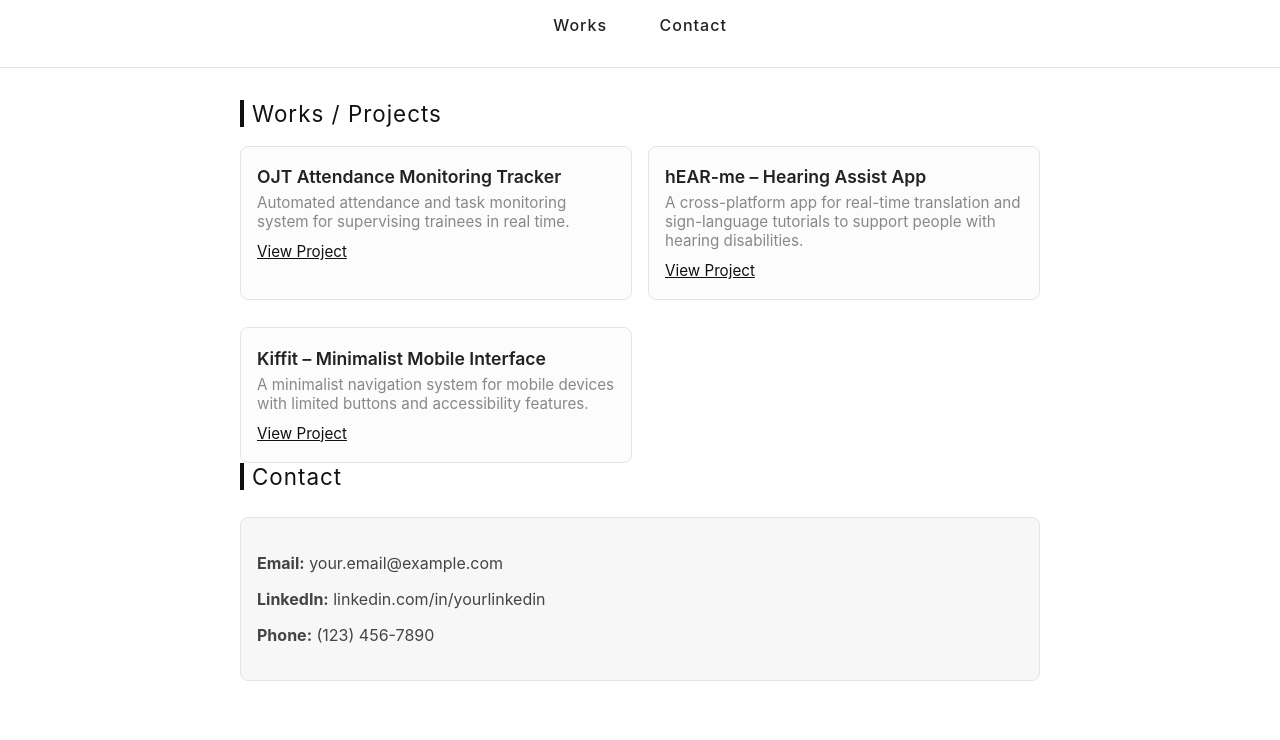
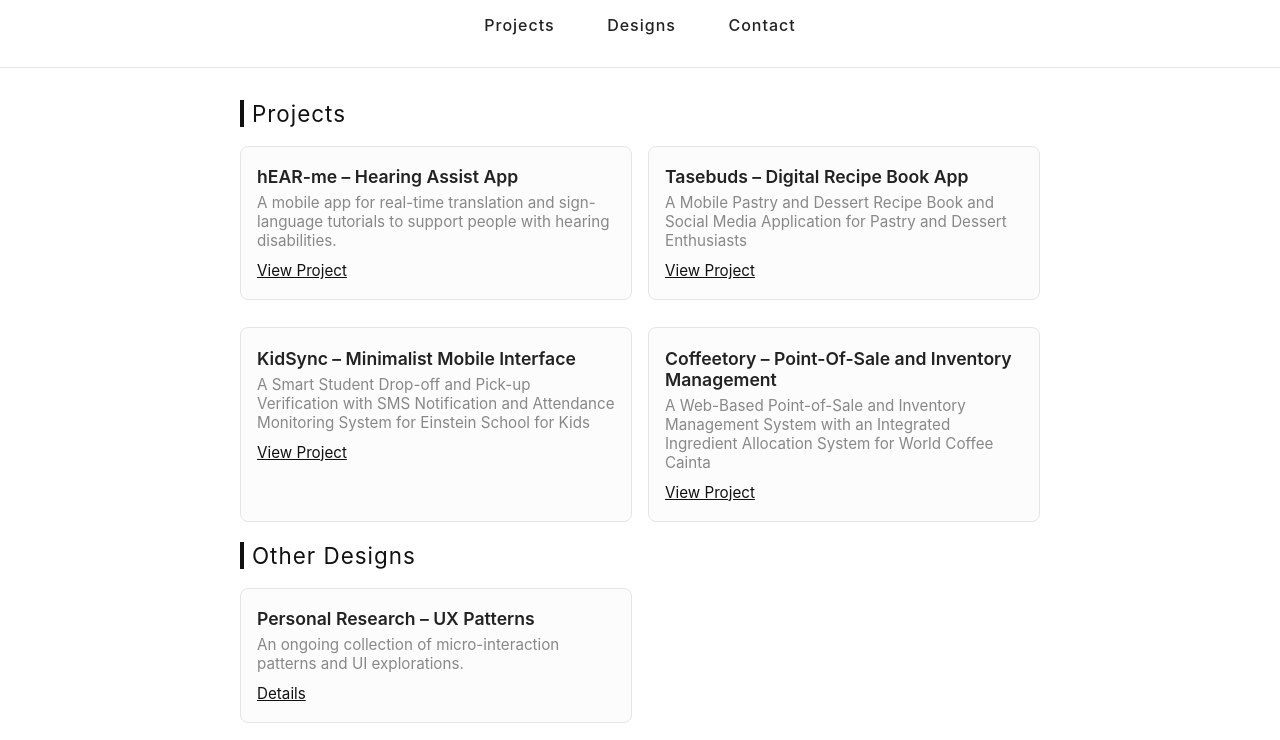
Before and after one commit to MiguMIGZ/portfolio, a plain HTML site: page index.html in a window 1280 px wide. Shown: the part 113-853 px from the top of the page. Before the commit the page ends 826 px from the top, so only its background shows below. Drawn offline with Linux system fonts and the light colour scheme.

Commit message:
Update index.html

```diff
--- a/index.html
+++ b/index.html
@@ -64,32 +64,32 @@
       padding-left: 0.5rem;
       color: var(--accent);
     }
-    .works {
+    .designs, .projects {
       display: grid;
       gap: 1.7rem 1rem;
       grid-template-columns: 1fr;
     }
-    .work {
+    .design, .project {
       border: 1px solid var(--border);
       padding: 1.2rem 1rem;
       border-radius: 8px;
       background: #fcfcfc;
       transition: box-shadow 0.2s;
     }
-    .work:hover {
+    .design:hover, .project:hover {
       box-shadow: 0 2px 10px rgba(0,0,0,0.08);
     }
-    .work-title {
+    .design-title, .project-title {
       font-size: 1.1rem;
       font-weight: 600;
       margin-bottom: 0.4rem;
     }
-    .work-description {
+    .design-description, .project-description {
       color: var(--muted);
       font-size: 0.95rem;
       margin-bottom: 0.6rem;
     }
-    .work-link {
+    .design-link, .project-link {
       text-decoration: underline;
       color: var(--accent);
       font-size: 0.95rem;
@@ -104,7 +104,7 @@
       color: #444;
     }
     @media (min-width: 620px) {
-      .works {
+      .designs, .projects {
         grid-template-columns: 1fr 1fr;
       }
     }
@@ -112,47 +112,74 @@
 </head>
 <body>
   <header>
-    <h1>Your Name</h1>
-    <p>Digital Portfolio – Salesforce Developer & Project Innovator</p>
+    <h1>Malvin Jonas B. Lascnao</h1>
+    <p>Digital Portfolio – UI/UX Designer</p>
     <nav>
-      <a href="#works">Works</a>
+      <a href="#projects">Projects</a>
+      <a href="#designs">Designs</a>
       <a href="#contact">Contact</a>
     </nav>
   </header>
   <main>
-    <section id="works">
-      <div class="section-title">Works / Projects</div>
-      <div class="works">
-        <div class="work">
-          <div class="work-title">OJT Attendance Monitoring Tracker</div>
-          <div class="work-description">
-            Automated attendance and task monitoring system for supervising trainees in real time.
+    <section id="projects">
+      <div class="section-title">Projects</div>
+      <div class="projects">
+        <div class="project">
+          <div class="project-title">hEAR-me – Hearing Assist App</div>
+          <div class="project-description">
+            A mobile app for real-time translation and sign-language tutorials to support people with hearing disabilities.
           </div>
-          <a class="work-link" href="#" target="_blank">View Project</a>
+          <a class="project-link" href="https://www.figma.com/design/AJKwqDWx2A3uZQJI6y2WK2/hEAR-me?node-id=0-1&t=EJq8BhzO6Vs1HPBS-1" target="_blank">View Project</a>
         </div>
-        <div class="work">
-          <div class="work-title">hEAR-me – Hearing Assist App</div>
-          <div class="work-description">
-            A cross-platform app for real-time translation and sign-language tutorials to support people with hearing disabilities.
+
+        <div class="project">
+          <div class="project-title">Tasebuds – Digital Recipe Book App</div>
+          <div class="project-description">
+            A Mobile Pastry and Dessert Recipe Book and Social Media Application for Pastry and Dessert Enthusiasts
           </div>
-          <a class="work-link" href="#" target="_blank">View Project</a>
+          <a class="project-link" href="https://www.figma.com/design/IvD4pOQBHqyNOFio6h1O8j/Tastebuds?node-id=0-1&t=jTqPcvTaKCwang11-1" target="_blank">View Project</a>
         </div>
-        <div class="work">
-          <div class="work-title">Kiffit – Minimalist Mobile Interface</div>
-          <div class="work-description">
-            A minimalist navigation system for mobile devices with limited buttons and accessibility features.
+
+        <div class="project">
+          <div class="project-title">KidSync – Minimalist Mobile Interface</div>
+          <div class="project-description">
+            A Smart Student Drop-off and Pick-up Verification with SMS Notification and Attendance Monitoring System for Einstein School for Kids
           </div>
-          <a class="work-link" href="#" target="_blank">View Project</a>
+          <a class="project-link" href="https://ksync.netlify.app/" target="_blank">View Project</a>
+        </div>
+
+        <div class="project">
+          <div class="project-title">Coffeetory – Point-Of-Sale and Inventory Management</div>
+          <div class="project-description">
+            A Web-Based Point-of-Sale and Inventory Management System with an Integrated Ingredient Allocation System for World Coffee Cainta
+          </div>
+          <a class="project-link" href="https://www.figma.com/design/ZTWaIe860LPsCzY34VfKaV/Coffeetory---Prototype?node-id=0-1&t=QPsXYjJ46Lm6dHja-1" target="_blank">View Project</a>
         </div>
         <!-- Repeat blocks to add more projects -->
       </div>
     </section>
+
+    <br>
+
+    <section id="designs">
+      <div class="section-title">Other Designs</div>
+      <div class="designs">
+        <div class="design">
+          <div class="design-title">Personal Research – UX Patterns</div>
+          <div class="design-description">An ongoing collection of micro-interaction patterns and UI explorations.</div>
+          <a class="design-link" href="#">Details</a>
+        </div>
+      </div>
+    </section>
+
+    <br>
+
     <section id="contact">
       <div class="section-title">Contact</div>
       <div class="contact-info">
-        <p><b>Email:</b> your.email@example.com</p>
-        <p><b>LinkedIn:</b> linkedin.com/in/yourlinkedin</p>
-        <p><b>Phone:</b> (123) 456-7890</p>
+        <p><b>Email:</b> lascanomalvinjonas@gmail.com</p>
+        <p><b>LinkedIn:</b> www.linkedin.com/in/lascanomalvinjonas</p>
+        <p><b>Mobile Phone:</b> +63 995 332 3055</p>
         <!-- Add more contact details if necessary -->
       </div>
     </section>
```
